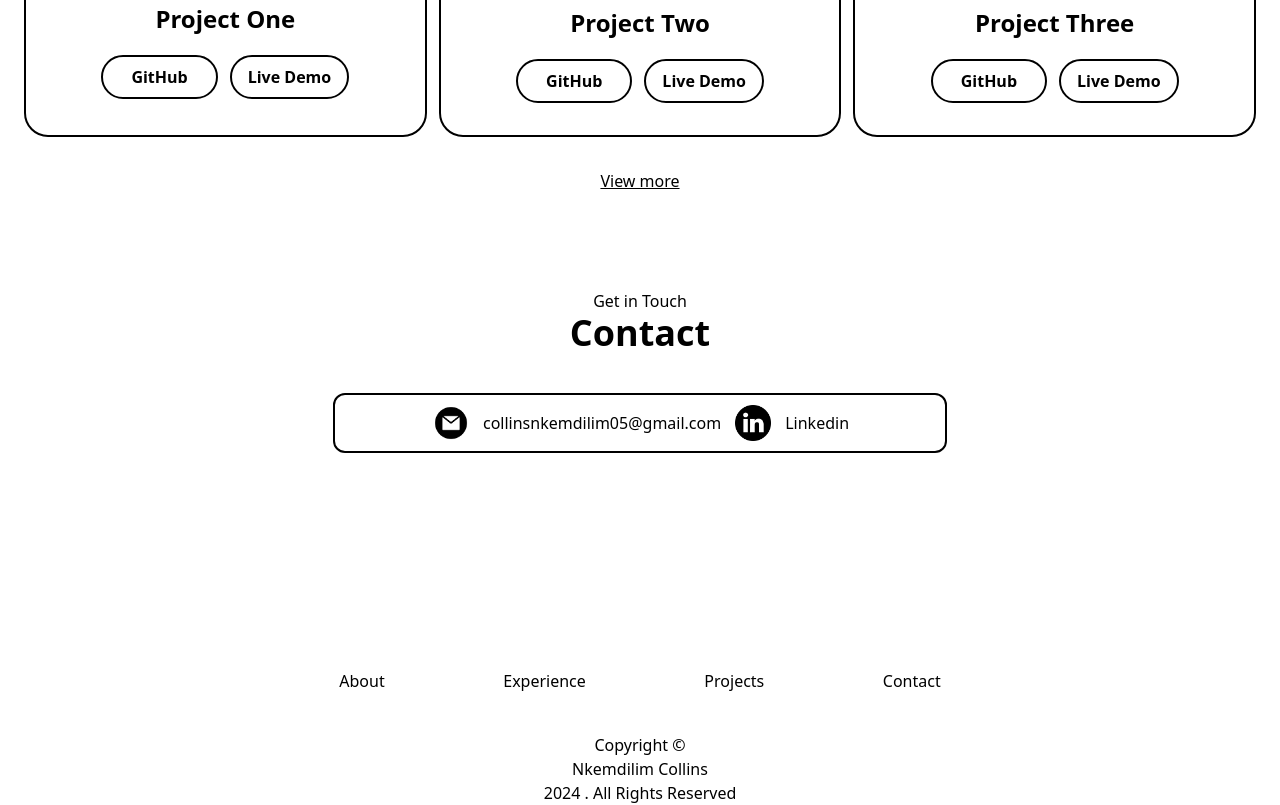
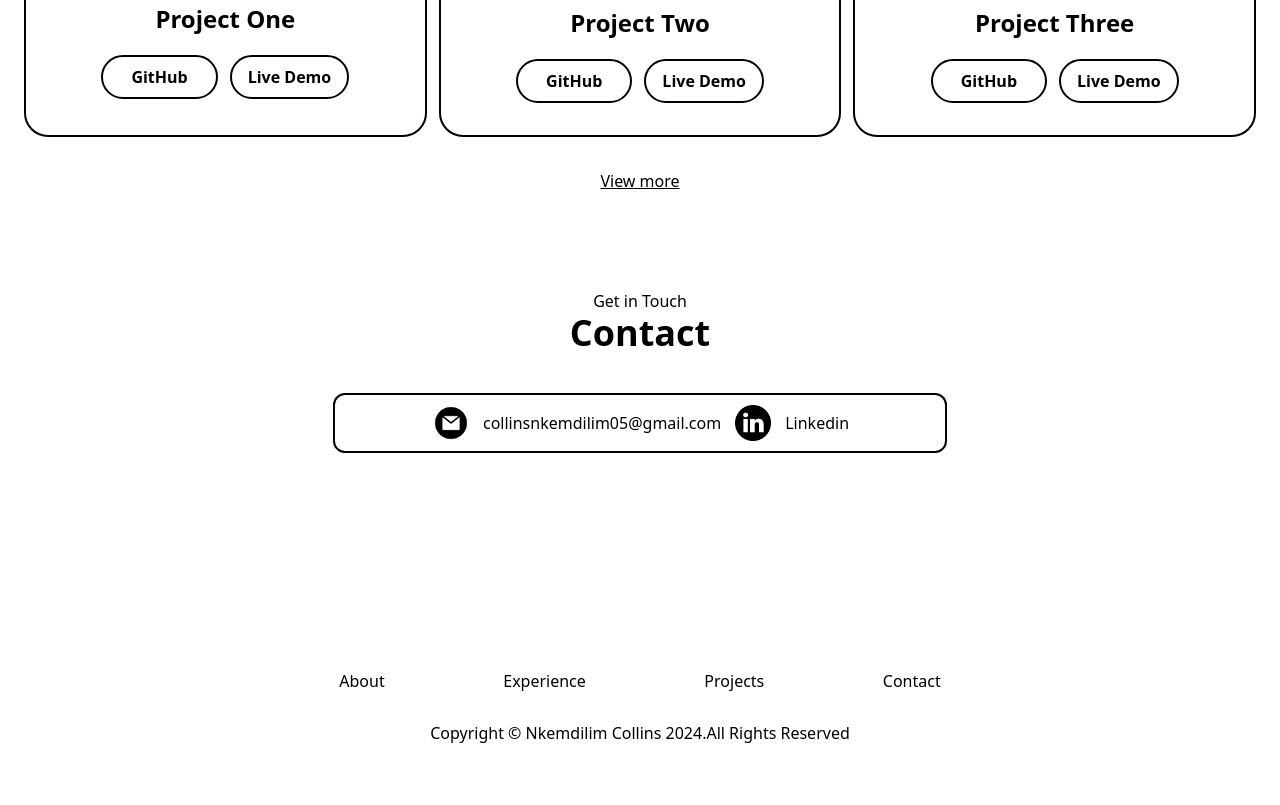
Before and after one commit to kcking69/Nkemdilim-Collins-Portfolio-Webpage, a website: page index.html in a window 1280 px wide. Shown: the part 2263-3068 px from the top of the page. After the commit the page ends 3044 px from the top, so only its background shows below. Drawn offline with Linux system fonts and the light colour scheme.

Commit message:
third commit

```diff
--- a/index.html
+++ b/index.html
@@ -568,7 +568,7 @@
       <div class="col-span-12 row-span-1 text-center">
         <p>
           Copyright &copy;
-          <span class="hidden sm:block">Nkemdilim Collins</span>2024 . All
+          <span class="hidden sm:inline">Nkemdilim Collins</span> 2024.All
           Rights Reserved
         </p>
       </div>
```
Also changed, not shown: output.css.
